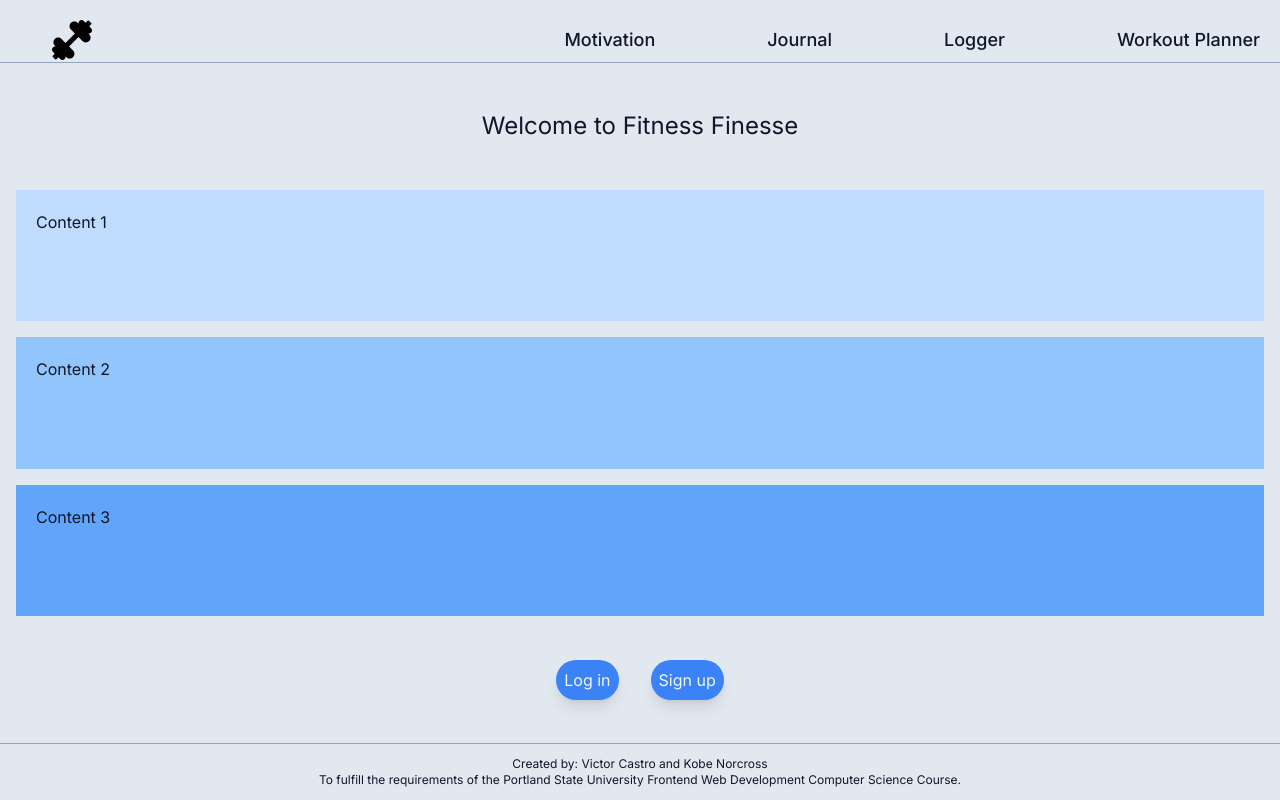
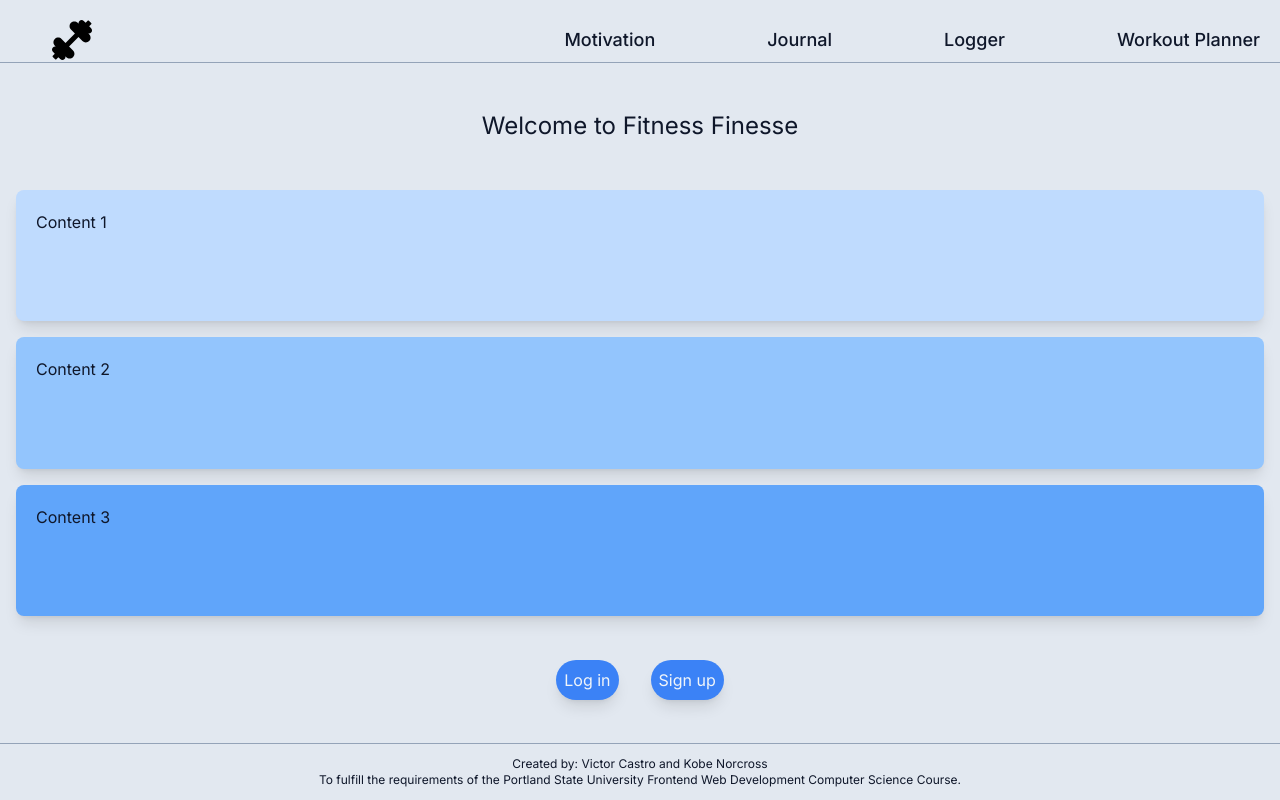
Before and after one commit to Norcrossover/fitness-finesse, a Next.js app: page / in a window 1280 px wide. Built offline with nearby package versions, Linux system fonts and the light colour scheme.

Commit message:
Last update to content

```diff
--- a/app/page.tsx
+++ b/app/page.tsx
@@ -8,9 +8,15 @@ export default function Home() {
         <h1 className="text-2xl text-center">Welcome to Fitness Finesse</h1>
       </div>
       <div className="row-span-8 grid grid-rows-3 gap-4 size-full">
-        <div className="row-span-1 bg-blue-200 p-5">Content 1</div>
-        <div className="row-span-1 bg-blue-300 p-5">Content 2</div>
-        <div className="row-span-1 bg-blue-400 p-5">Content 3</div>
+        <div className="row-span-1 bg-blue-200 p-5 shadow-lg rounded-lg">
+          Content 1
+        </div>
+        <div className="row-span-1 bg-blue-300 p-5 shadow-lg rounded-lg">
+          Content 2
+        </div>
+        <div className="row-span-1 bg-blue-400 p-5 shadow-lg rounded-lg">
+          Content 3
+        </div>
       </div>
       <div className="row-span-2 flex justify-center p-5 w-full">
         <AuthenticationButtonStyling>
```
